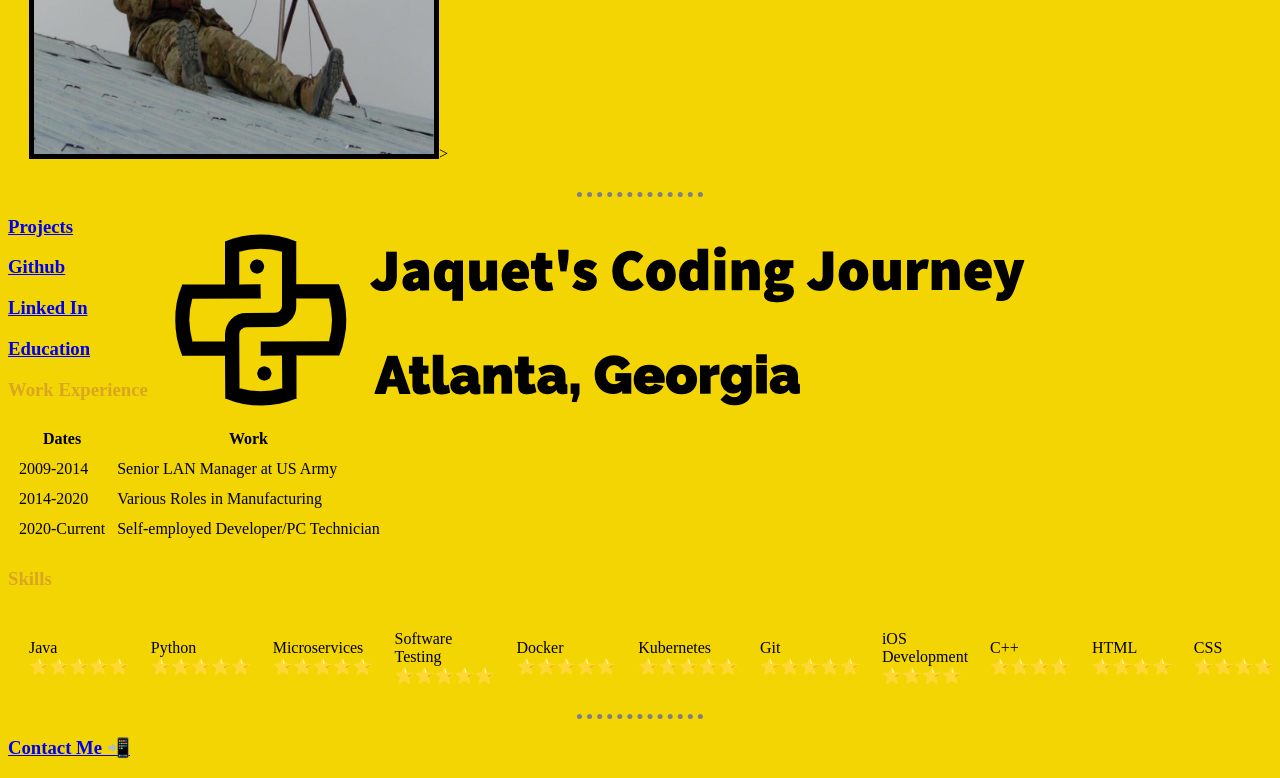
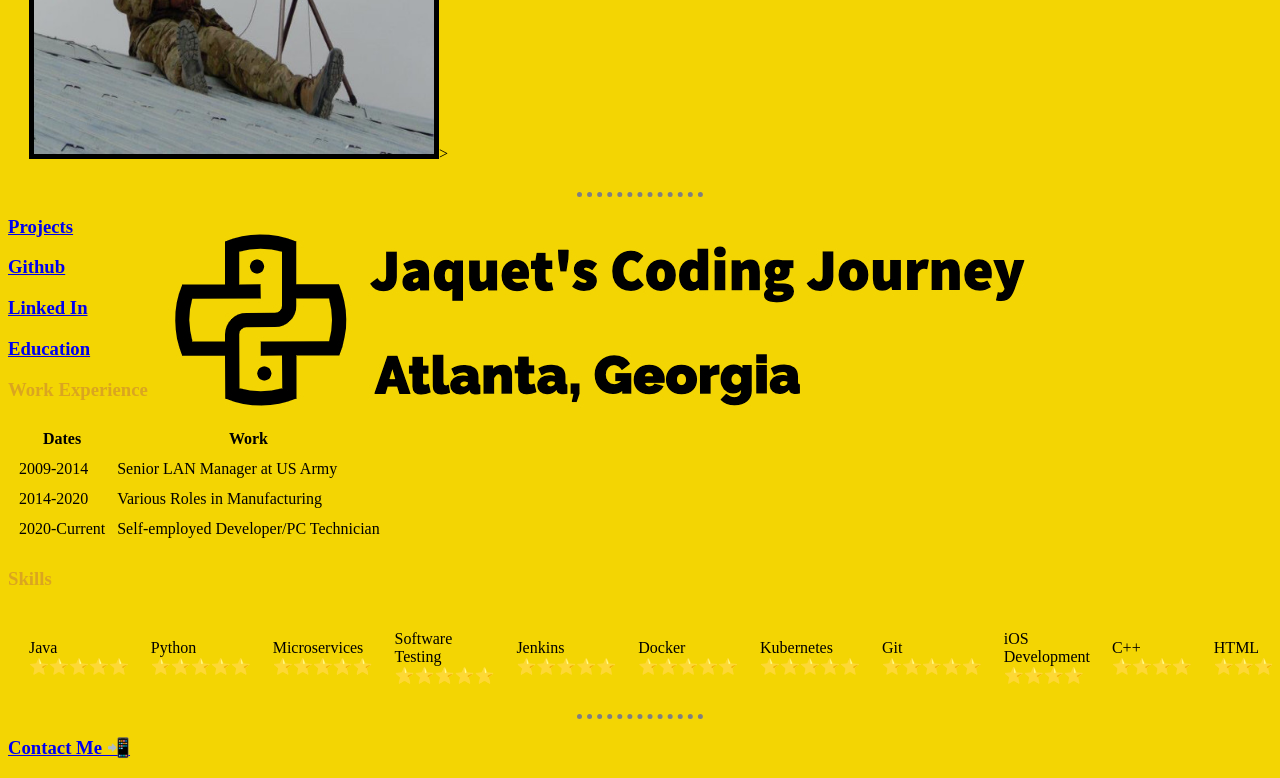
Before and after one commit to quetga/HTML-RESUME, a plain HTML site: page index.html in a window 1280 px wide. Shown: the part 280-1058 px from the top of the page. Drawn offline with Linux system fonts and the light colour scheme.

Commit message:
added to description

```diff
--- a/index.html
+++ b/index.html
@@ -58,6 +58,7 @@
         <td>Python ⭐⭐⭐⭐⭐</td>
         <td>Microservices ⭐⭐⭐⭐⭐</td>
         <td>Software Testing ⭐⭐⭐⭐⭐</td>
+        <td>Jenkins ⭐⭐⭐⭐⭐</td>
         <td>Docker ⭐⭐⭐⭐⭐</td>
         <td>Kubernetes ⭐⭐⭐⭐⭐</td>
         <td>Git ⭐⭐⭐⭐⭐</td>
```
